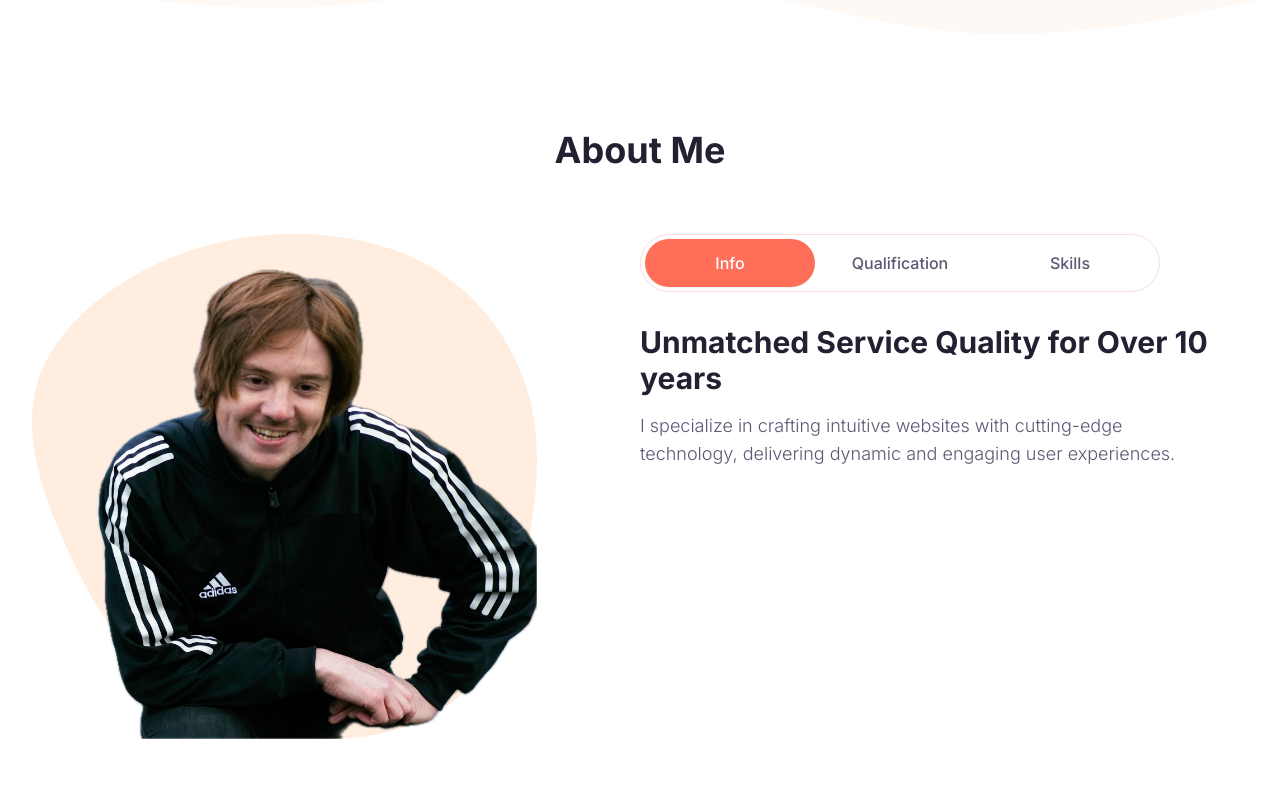
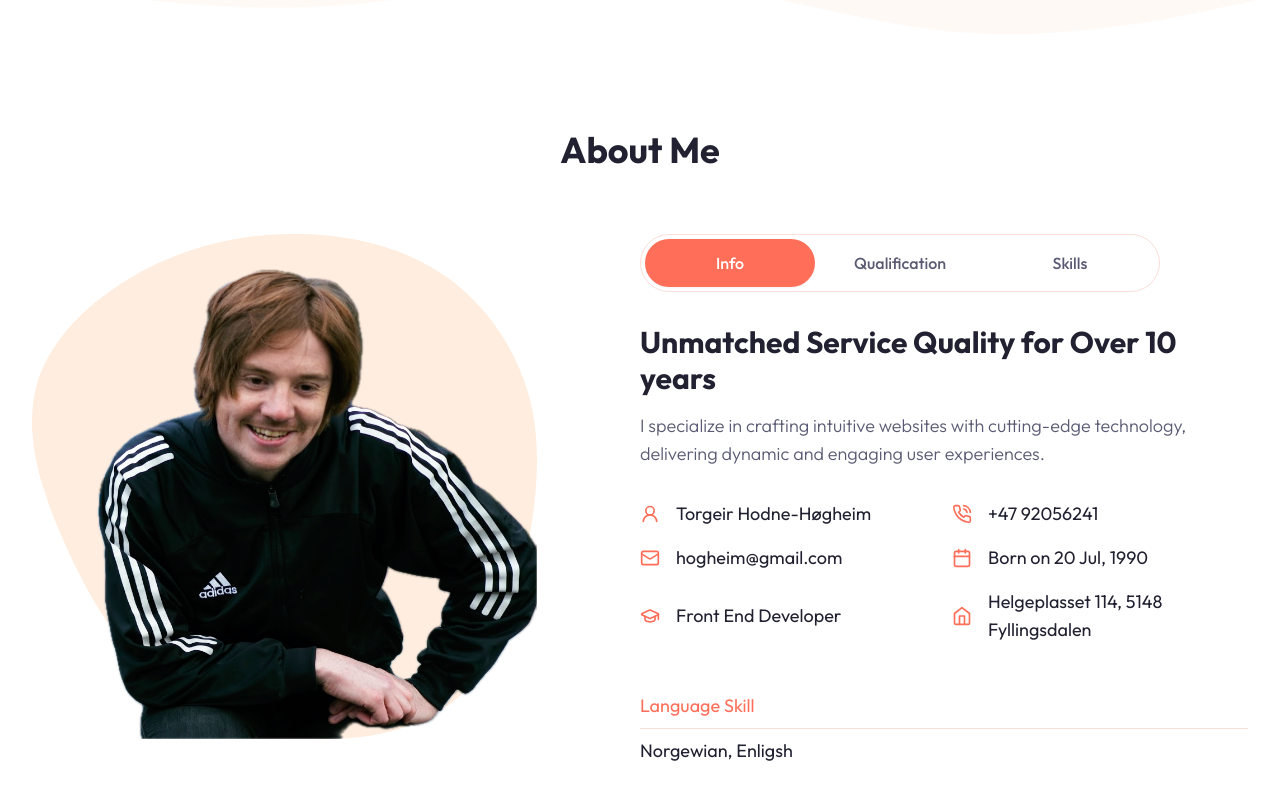
Before and after one commit to torhodhog/portfolio-, a Next.js app: page / in a window 1280 px wide. Shown: the part 836-1636 px from the top of the page. Built offline with nearby package versions, Linux system fonts and the light colour scheme.

Commit message:
about - qualification

```diff
--- a/app/layout.jsx
+++ b/app/layout.jsx
@@ -1,4 +1,4 @@
-import { Inter } from "next/font/google";
+import { Outfit } from "next/font/google";
 import "./globals.css";
 
 // components
@@ -7,7 +7,7 @@ import Footer from "@/components/Footer";
 // theme provider
 import { ThemeProvider } from "@/components/ThemeProvider";
 
-const inter = Inter({ subsets: ["latin"] });
+const outfit = Outfit({ subsets: ["latin"] });
 
 export const metadata = {
   title: "Create Next App",
@@ -17,7 +17,7 @@ export const metadata = {
 export default function RootLayout({ children }) {
   return (
     <html lang="en" suppressHydrationWarning>
-      <body className={inter.className}>
+      <body className={outfit.className}>
         <ThemeProvider attribute='class' dafaultTheme='light'>
         <Header />
         {children}
--- a/components/About.jsx
+++ b/components/About.jsx
@@ -1,154 +1,249 @@
-import DevImg from './DevImg';
-import Image from 'next/image';
-import {Tabs, TabsContent, TabsList, TabsTrigger} from '@/components/ui/tabs';
+import DevImg from "./DevImg";
+import Image from "next/image";
+import { Tabs, TabsContent, TabsList, TabsTrigger } from "@/components/ui/tabs";
 
-import {User2, MailIcon, HomeIcon, PhoneCall, GraduationCap, Calendar, Briefcase} from 'lucide-react';
-
+import {
+  User2,
+  MailIcon,
+  HomeIcon,
+  PhoneCall,
+  GraduationCap,
+  Calendar,
+  Briefcase,
+} from "lucide-react";
 
 const infoData = [
   {
-      icon: <User2 size={20}/>,
-      text: 'Torgeir Hodne-Høgheim',
+    icon: <User2 size={20} />,
+    text: "Torgeir Hodne-Høgheim",
   },
   {
-      icon: <PhoneCall size={20}/>,
-      text: '+47 92056241',
+    icon: <PhoneCall size={20} />,
+    text: "+47 92056241",
   },
   {
-      icon: <MailIcon size={20}/>,
-      text: 'hogheim@gmail.com',
+    icon: <MailIcon size={20} />,
+    text: "hogheim@gmail.com",
   },
   {
-      icon: <Calendar size={20}/>,
-      text: 'Born on 20 Jul, 1990',
+    icon: <Calendar size={20} />,
+    text: "Born on 20 Jul, 1990",
   },
   {
-      icon: <GraduationCap size={20}/>,
-      text: 'Front End Developer',
+    icon: <GraduationCap size={20} />,
+    text: "Front End Developer",
   },
   {
-      icon: <HomeIcon size={20}/>,
-      text: 'Helgeplasset 114, 5148 Fyllingsdalen',
+    icon: <HomeIcon size={20} />,
+    text: "Helgeplasset 114, 5148 Fyllingsdalen",
   },
-]
+];
 
 const qualificationData = [
   {
-      title:  'education',
-      dat: [
+    title: "education",
+    data: [
       {
-            university: 'Høgskolen på Vestlandet',
-            qualification: 'Bachelor, lærer, GLU 1-7',
-            years: '2010-2014',
+        university: "Høgskolen på Vestlandet",
+        qualification: "Bachelor, lærer, GLU 1-7",
+        years: "2010-2014",
       },
       {
-            university: 'Noroff institute of technology and Media',
-            qualification: 'Back End Developer',
-            years: '2023-2024'
+        university: "Noroff institute of technology and Media",
+        qualification: "Back End Developer",
+        years: "2023-2024",
       },
       {
-            university: 'Gokstad Akademiet',
-            qualification: 'Front End Developer',
-            years: '2023-2025'
+        university: "Gokstad Akademiet",
+        qualification: "Front End Developer",
+        years: "2023-2025",
       },
-      ]
+    ],
   },
   {
-      title:  'experience',
-      dat: [
-         {
-            company: 'Bergen Kommune',
-            qualification: 'Kontaklærer, 1-7. klasse',
-            years: '2015-2023',
-         },
-
-      ]
-   },
-]
-
-const skillData =[
-   {
-      title: 'skills',
+    title: "experience",
     data: [
       {
-            name: 'HTML, CSS',
+        company: "Bergen Kommune",
+        role: "Kontaklærer, 1-7. klasse",
+        years: "2015-2023",
+      },
+    ],
+  },
+];
+
+const skillData = [
+  {
+    title: "skills",
+    data: [
+      {
+        name: "HTML, CSS",
       },
       {
-            name: 'JavaScript',
+        name: "JavaScript",
       },
       {
-            name: 'Node.js',
+        name: "Node.js",
       },
       {
-            name: 'Express.js',
+        name: "Express.js",
       },
       {
-            name: 'Next.js',
+        name: "Next.js",
       },
       {
-            name: 'React.js',
+        name: "React.js",
       },
-      ]
+    ],
   },
   {
-      title: 'tools',
+    title: "tools",
     data: [
       {
-            imgPath: '/about/vscode.svg',
+        imgPath: "/about/vscode.svg",
       },
       {
-            imgPath: '/about/figma.svg',
+        imgPath: "/about/figma.svg",
       },
       {
-            imgPath: '/about/notion.svg',
+        imgPath: "/about/notion.svg",
       },
       {
-            imgPath: '/about/wordpress.svg',
+        imgPath: "/about/wordpress.svg",
       },
-      ]
+    ],
   },
-]
+];
 
 const About = () => {
-
   const getData = (arr, title) => {
-      return arr.find((item)=> item.title === title)
+    return arr.find((item) => item.title === title);
   };
   return (
-    <section className='xl:h-[860px] pb-12 xl:py-24'>
+    <section className="xl:h-[860px] pb-12 xl:py-24">
       <div className="container mx-auto">
-         <h2 className='section-title mb-8 xl:mb-16 text-center mx-auto'>About Me</h2>
-         <div className='flex flex-col xl:flex-row'>
+        <h2 className="section-title mb-8 xl:mb-16 text-center mx-auto">
+          About Me
+        </h2>
+        <div className="flex flex-col xl:flex-row">
           {/* image */}
-            <div className='hidden xl:flex flex-1 relative'>
-               <DevImg containerStyles='bg-about_shape_light dark:bg-about_shape_dark w-[505px] h-[505px] bg-ro-repeat relative' imgSrc='/hero/developer.png'/>
+          <div className="hidden xl:flex flex-1 relative">
+            <DevImg
+              containerStyles="bg-about_shape_light dark:bg-about_shape_dark w-[505px] h-[505px] bg-ro-repeat relative"
+              imgSrc="/hero/developer.png"
+            />
           </div>
-            { /* tabs */}
-            <div className='flex-1'>
-               <Tabs defaultValue='personal'>
-                  <TabsList className='w-full grid xl:grid-cols-3 xl:max-w-[520px] xl:border dark:border-none'>
-                     <TabsTrigger className='w-[162px] xl:w-auto' value='personal'>Info</TabsTrigger>
-                     <TabsTrigger className='w-[162px] xl:w-auto' value='qualifications'>Qualification</TabsTrigger>
-                     <TabsTrigger className='w-[162px] xl:w-auto' value='skills'>Skills</TabsTrigger>
+          {/* tabs */}
+          <div className="flex-1">
+            <Tabs defaultValue="personal">
+              <TabsList className="w-full grid xl:grid-cols-3 xl:max-w-[520px] xl:border dark:border-none">
+                <TabsTrigger className="w-[162px] xl:w-auto" value="personal">
+                  Info
+                </TabsTrigger>
+                <TabsTrigger
+                  className="w-[162px] xl:w-auto"
+                  value="qualifications"
+                >
+                  Qualification
+                </TabsTrigger>
+                <TabsTrigger className="w-[162px] xl:w-auto" value="skills">
+                  Skills
+                </TabsTrigger>
               </TabsList>
-                  { /* tabs content */}
-                  <div className='text-lg mt-12 xl:mt-8'>
+              {/* tabs content */}
+              <div className="text-lg mt-12 xl:mt-8">
                 {/* personal */}
-                     <TabsContent value='personal'>
-                        <div>
-                           <h3 className='h3 mb-4'>Unmatched Service Quality for Over 10 years</h3>
-                           <p className='subtitle max-w-xl max-auto xl:mx-0'>I specialize in crafting intuitive websites with cutting-edge technology, delivering dynamic and engaging user experiences.</p>
+                <TabsContent value="personal">
+                  <div className="text-center xl:text-left">
+                    <h3 className="h3 mb-4">
+                      Unmatched Service Quality for Over 10 years
+                    </h3>
+                    <p className="subtitle max-w-xl max-auto xl:mx-0">
+                      I specialize in crafting intuitive websites with
+                      cutting-edge technology, delivering dynamic and engaging
+                      user experiences.
+                    </p>
+                    {/* info */}
+                    <div className="grid xl:grid-cols-2 gap-4 mb-12">
+                      {infoData.map((item, index) => {
+                        return (
+                          <div
+                            className="flex items-center gap-x-4 mx-auto xl:mx-0"
+                            key={index}
+                          >
+                            <div className="text-primary">{item.icon}</div>
+                            <div>{item.text}</div>
+                          </div>
+                        );
+                      })}
+                    </div>
+                    {/* languages */}
+                    <div className="flex flex-col gap-y-2">
+                      <div className="text-primary">Language Skill</div>
+                      <div className="border-b border-border"></div>
+                      <div>Norgewian, Enligsh</div>
+                    </div>
                   </div>
                 </TabsContent>
-                     <TabsContent value='qualifications'>qualications info</TabsContent>
-                     <TabsContent value='skills'>skills info</TabsContent>
+                {/* qualifications */}
+                <TabsContent value="qualifications">
+                  <div>
+                    <h3 className="h3 mb-8 text-center xl:text-left">
+                      Min Reise
+                    </h3>
+                    {/* experience and education wrapper */}
+                    <div>
+                      {/* experience */}
+                      <div>
+                        <div className="flex gap-x-4 items-center text-[22px] text-primary">
+                          <Briefcase size={20} />
+                          <h4 className="capitalize font-medium">
+                            {getData(qualificationData, "experience").title}
+                          </h4>
+                        </div>
+                        {/* experience list */}
+                        <div className="flex flex-col gap-y-8">
+                          {getData(qualificationData, "experience").data.map(
+                            (item, index) => {
+                              const { company, role, years } = item;
+                              return (
+                                <div
+                                  className="flex gap-x-8 group bg-yellow-100"
+                                  key={index}
+                                >
+                                  <div className="h-[84px] w-[1px] bg-border relative ml-2">
+                                    <div className="w-[11px] h-[11px] rounded-full bg-primary absolute -left-[5px] group-hover:translate-y-[84px] transition-all duration-500"></div>
+                                  </div>
+                                  <div>
+                                    <div className="font-semibold text-xl leading-none mb-2">
+                                      {company}
+                                    </div>
+                                    <div className="text-lg leadning-none text-muted-foreground mb-4">
+                                      {role}
+                                    </div>
+                                    <div className="text-base font-medium">
+                                      {years}
+                                    </div>
+                                  </div>
+                                </div>
+                              );
+                            }
+                          )}
+                        </div>
+                      </div>
+                      {/* education */}
+                      <div>education</div>
+                    </div>
+                  </div>
+                </TabsContent>
+                <TabsContent value="skills">skills info</TabsContent>
               </div>
             </Tabs>
           </div>
         </div>
       </div>
     </section>
-  )
-}
+  );
+};
 
-export default About
+export default About;
```
Lines whose indentation alone changed are shown as unchanged.
